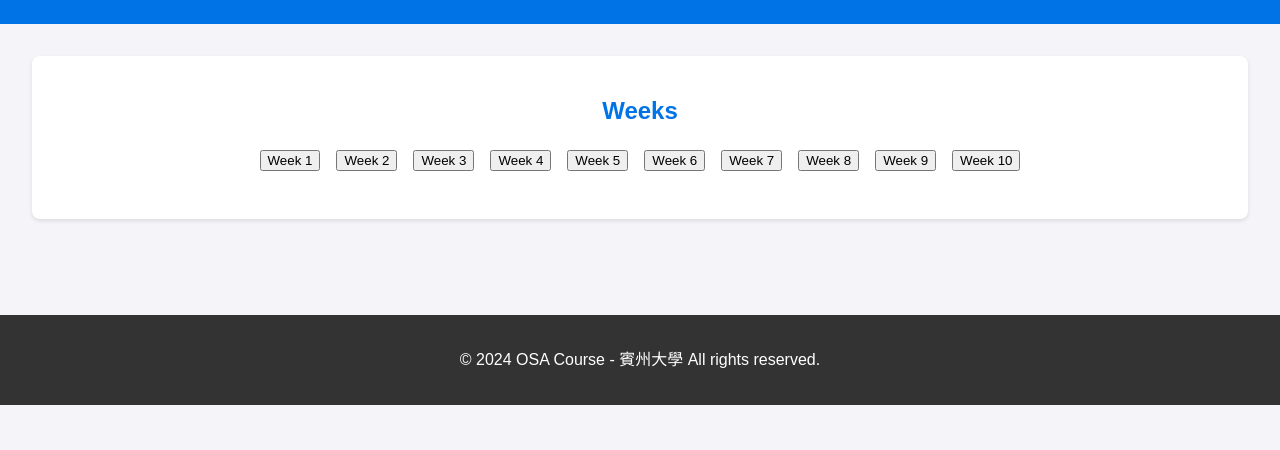
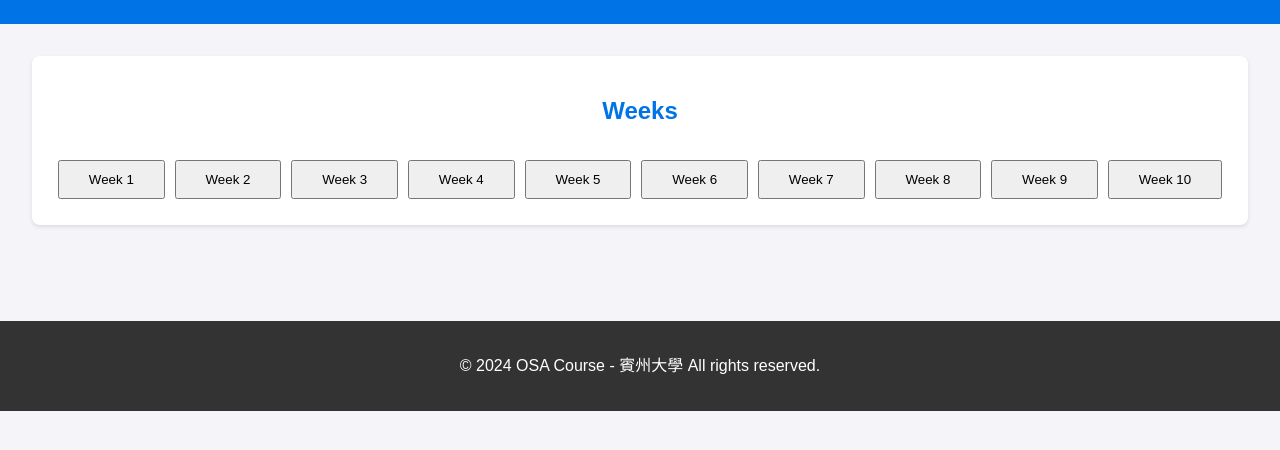
Before and after one commit to inumagic/osa-course, a plain HTML site: page index.html in a window 1280 px wide. Shown: the part 102-552 px from the top of the page. Drawn offline with Linux system fonts and the light colour scheme.

Commit message:
Update styles.css

```diff
--- a/styles.css
+++ b/styles.css
@@ -94,3 +94,21 @@ footer {
     color: #fff;
     margin-top: 2rem;
 }
+.week-buttons {
+    display: flex;
+    flex-wrap: wrap;
+    gap: 10px; /* 按鈕之間的間距 */
+    justify-content: center; /* 按鈕居中對齊 */
+    max-width: 100%; /* 確保內容不超出螢幕 */
+    margin: 0 auto; /* 水平置中 */
+    padding: 10px;
+    box-sizing: border-box; /* 包含 padding 在內計算寬度 */
+}
+
+.week-buttons button {
+    flex: 1 1 auto; /* 讓按鈕自適應大小 */
+    max-width: 150px; /* 按鈕的最大寬度 */
+    min-width: 100px; /* 按鈕的最小寬度 */
+    padding: 10px;
+    text-align: center;
+}
```
